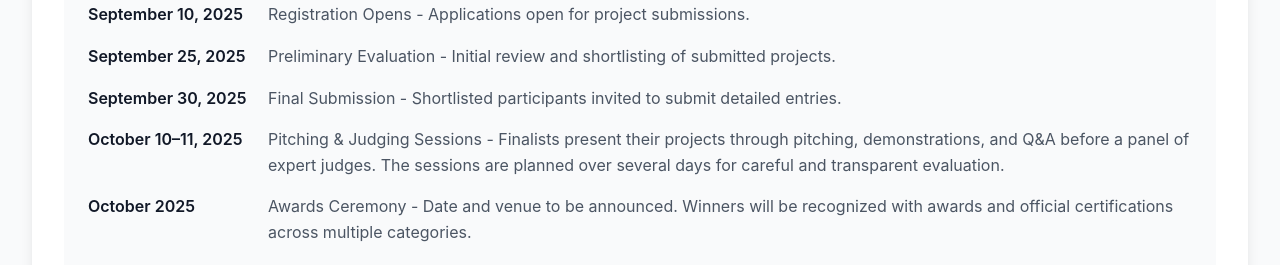
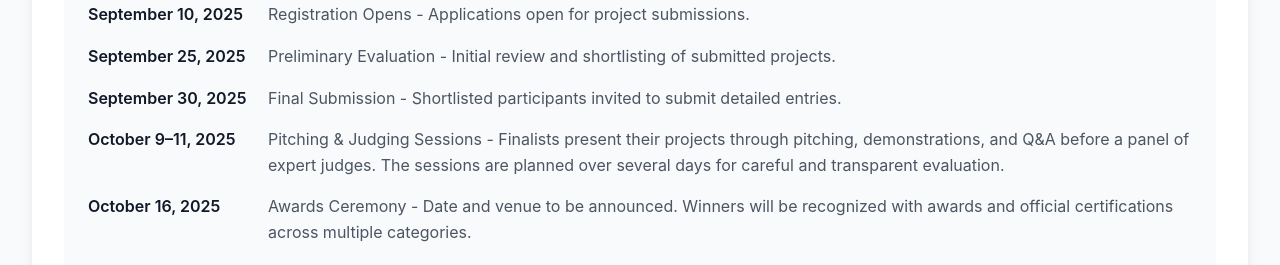
Before and after one commit to Ayonspoiler/BIIN_Award_Function, a React (Vite) app in the folder frontend/: page /about in a window 1280 px wide. Shown: the part 1180-1445 px from the top of the page. Built offline with nearby package versions, Linux system fonts and the light colour scheme; no server answers.

Commit message:
Updated Static Content

```diff
--- a/frontend/src/pages/About.jsx
+++ b/frontend/src/pages/About.jsx
@@ -275,7 +275,7 @@ useEffect(() => {
                 </li>
                 <li className="flex items-start">
                   <span className="font-semibold text-gray-900 min-w-[180px]">
-                    October 10–11, 2025
+                    October 9–11, 2025
                   </span>
                   <span className="text-gray-600">
                     Pitching & Judging Sessions - Finalists present their
@@ -286,7 +286,7 @@ useEffect(() => {
                 </li>
                 <li className="flex items-start">
                   <span className="font-semibold text-gray-900 min-w-[180px]">
-                    October 2025
+                    October 16, 2025
                   </span>
                   <span className="text-gray-600">
                     Awards Ceremony - Date and venue to be announced. Winners
```
